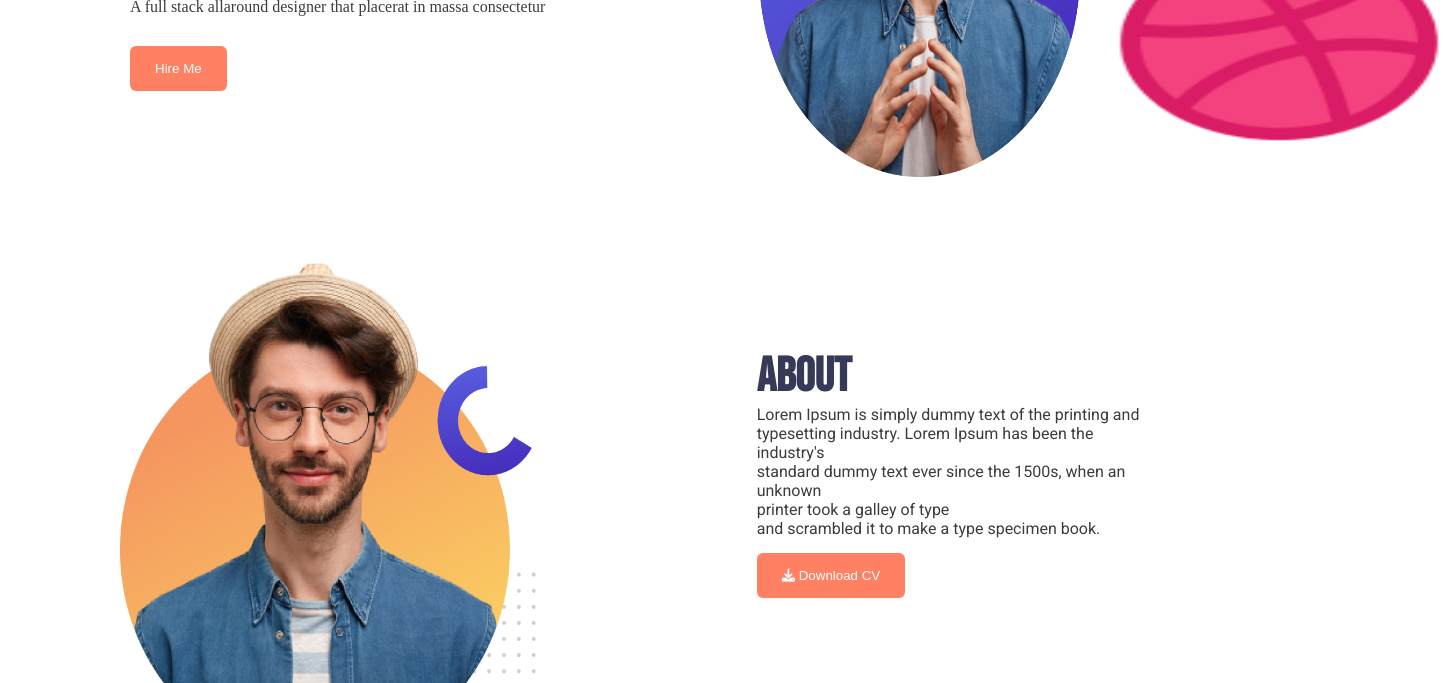
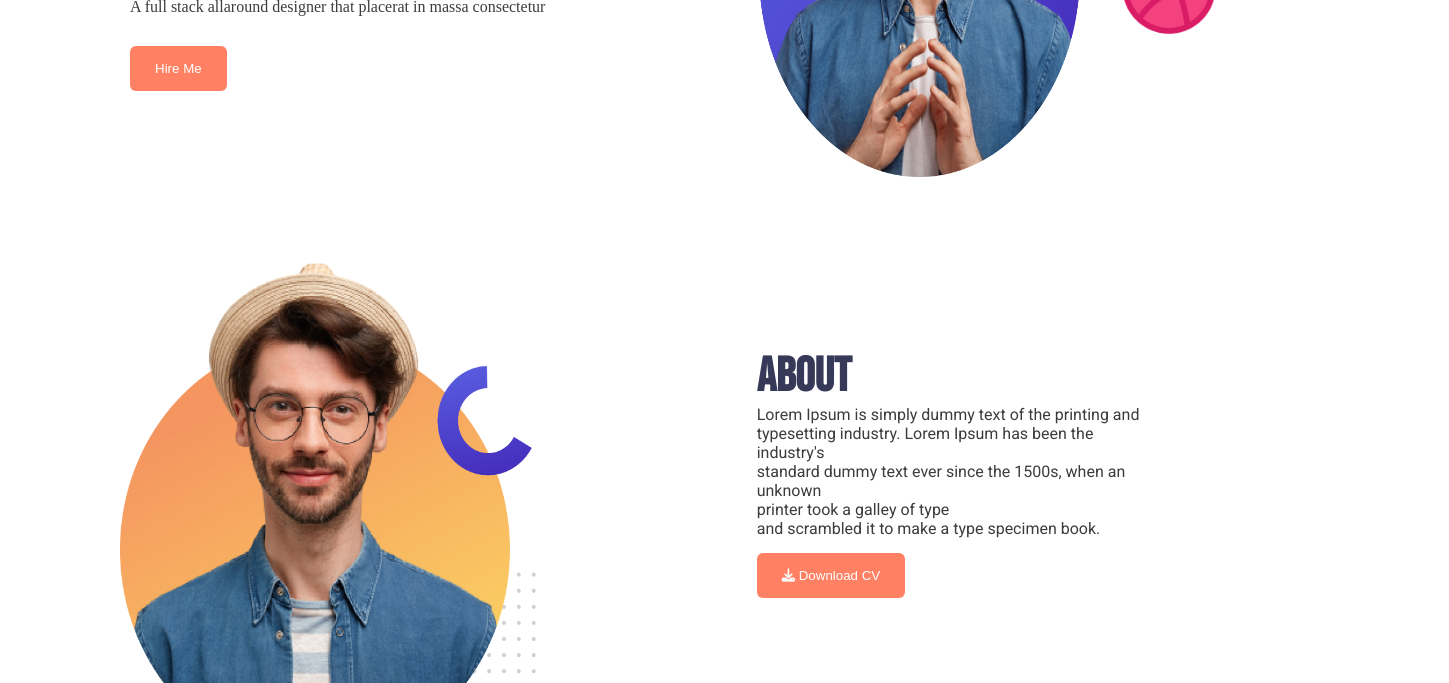
Before and after one commit to istiak19/personal-website, a plain HTML site: page index.html in a window 1280 px wide. Shown: the part 417-1100 px from the top of the page, 1449 px wide, since content can reach past the window. Drawn offline with Linux system fonts and the light colour scheme.

Commit message:
final commit

```diff
--- a/styles/style.css
+++ b/styles/style.css
@@ -94,8 +94,13 @@
 
 .img-2 {
     position: absolute;
-    left: 350px;
+    left: 360px;
     top: 300px;
+}
+
+.img-2> img{
+    width: 100px;
+    height: 100px;
 }
 
 /* About styles */
```
